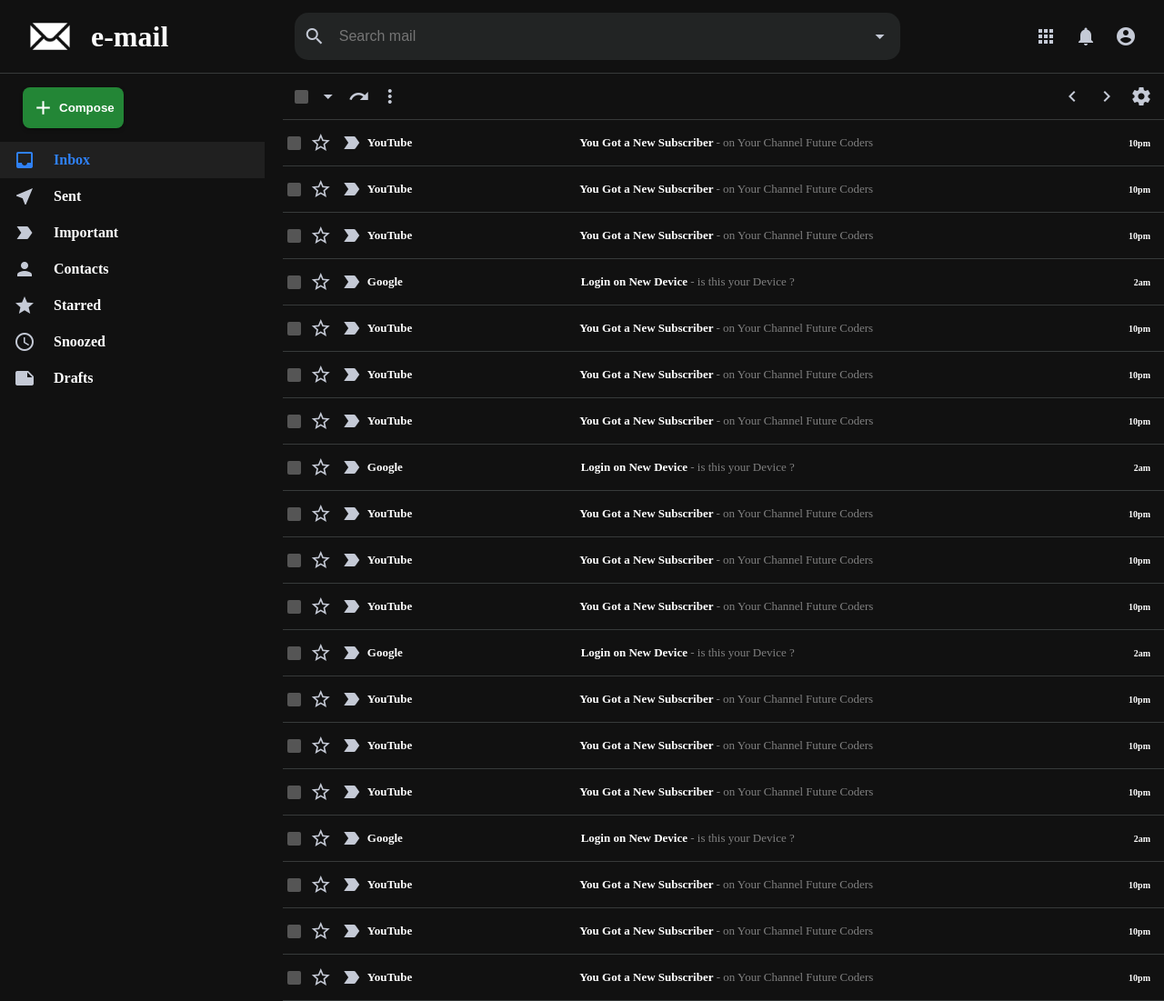
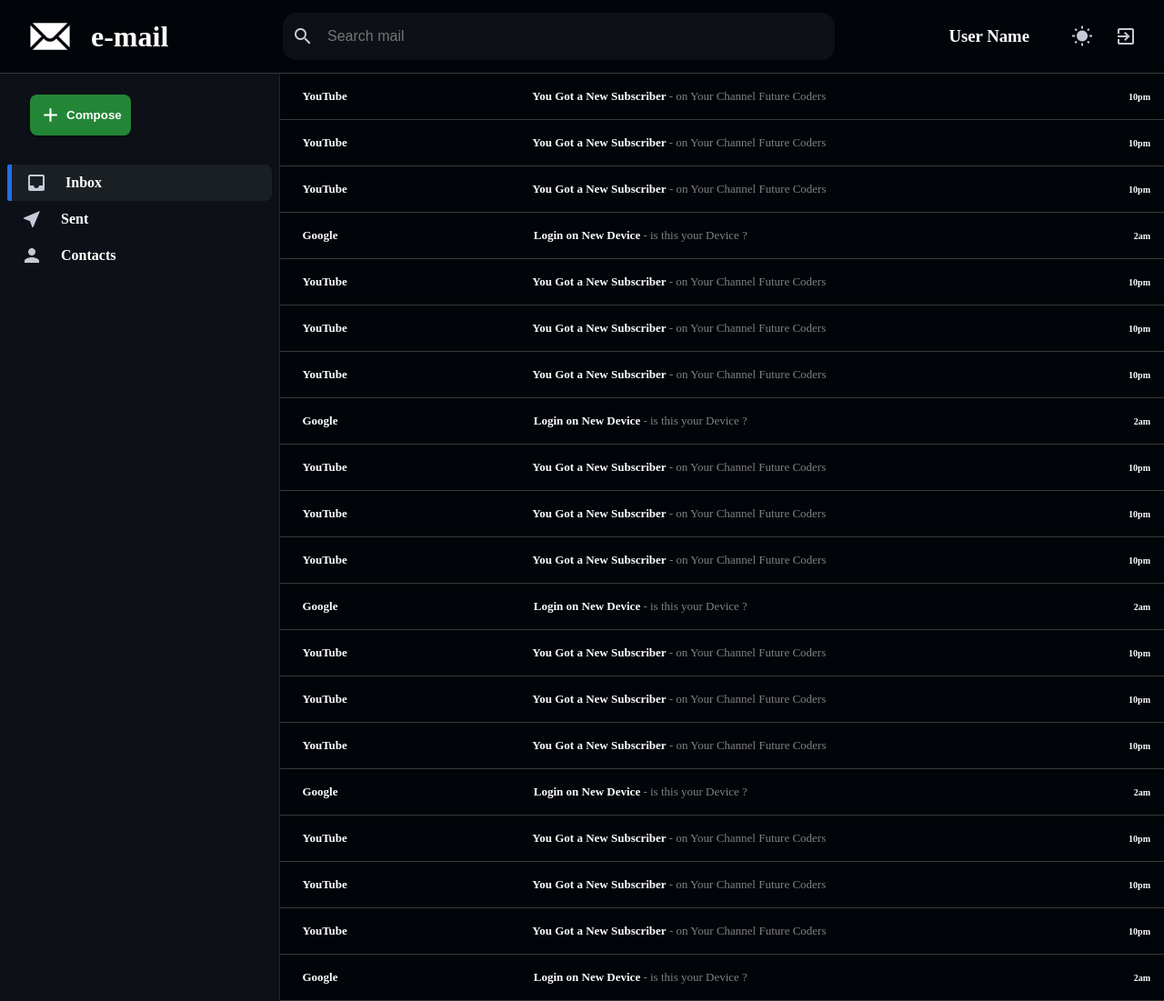
Before and after one commit to h471x/php_mail, a PHP site: page /templates/mail.php in a window 1280 px wide. Shown: the whole page at 91% size. Run offline with PHP 8.4, Linux system fonts and the light colour scheme.

Commit message:
Simplifying the GUI

```diff
--- a/assets/css/style.css
+++ b/assets/css/style.css
@@ -28,7 +28,8 @@
   justify-content: space-between;
   border-bottom: 1px solid #373a3a;
   color: white;
-  background-color: #111111;
+  /* background-color: #111111; */
+  background-color: #010409;
 }
 
 .header__left {
@@ -45,7 +46,8 @@
   display: flex;
   flex: 0.7;
   align-items: center;
-  background-color: #222424;
+  /* background-color: #222424; */
+  background-color: #0d1117;
   color: white;
   padding: 2px;
   padding-left: 10px;
@@ -66,8 +68,29 @@
   background-color: transparent;
 }
 
+.header__middle button{
+  display: flex;
+  align-items: center;
+  background-color: transparent;
+  border: none;
+}
+
+.header__right button{
+  display: flex;
+  align-items: center;
+  background-color: transparent;
+  border: none;
+}
+
+.emailList__list{
+  width: 100%;
+  background-color: #010409;
+}
+
 .header__right {
   display: flex;
+  gap: 0.25rem;
+  align-items: center;
   padding-right: 20px;
 }
 
@@ -76,18 +99,36 @@
   cursor: pointer;
 }
 
+.user{
+  padding-right: 2rem;
+  display: flex;
+  flex-direction: column;
+  justify-content: center;
+  width: 90%;
+  height: 5rem;
+  align-items: center;
+  font-size: medium;
+}
+
+.logout:hover, .theme:hover{
+  border-radius: 8px;
+  background-color: #1a1f24;
+}
+
 /* Sidebar */
 .sidebar {
   flex: 0.3;
   max-width: 300px;
-  padding-right: 20px;
-  background-color: #111111;
+  padding: 8px;
+  /* background-color: #111111; */
+  background-color: #0d1117;
+  border-right: 1px solid #222424;
 }
 
 .sidebar__compose {
   margin-top: 15px;
   margin-left: 25px;
-  margin-bottom: 15px;
+  margin-bottom: 2rem;
   text-transform: capitalize;
   color: white;
   padding: 10px;
@@ -141,15 +182,31 @@
   /* font-weight: 400; */
 }
 
-.sidebarOption:hover,
+/* .sidebarOption:hover,
 .sidebarOption:hover h3,
 .sidebarOption:hover .material-icons,
 .sidebarOption__active,
 .sidebarOption__active h3,
-.sidebarOption__active .material-icons {
-  background-color: #202020;
-  color: #2f81f7;
+.sidebarOption__active .material-icons { */
+  /* background-color: #202020; */
+  /* background-color: #21262c; */
   /* font-weight: 800; */
+/* } */
+
+.sidebarOption:hover{
+  background-color: #21262c;
+  border-radius: 8px;
+  /* border-left: 5px solid #1f6feb; */
+  border-top-left-radius: 2px;
+  border-bottom-left-radius: 2px;
+}
+
+.sidebarOption__active{
+  background-color: #1a1f24;
+  border-radius: 8px;
+  border-left: 5px solid #1f6feb;
+  border-top-left-radius: 2px;
+  border-bottom-left-radius: 2px;
 }
 
 .sidebar__footer {
@@ -277,7 +334,8 @@ input[type="checkbox"]:checked::before {
   display: flex;
   justify-content: space-between;
   border-bottom: 1px solid #373a3a;
-  background-color: #111111;
+  /* background-color: #111111; */
+  background-color: #010409;
   z-index: 999;
   padding: 8px;
 }
@@ -288,7 +346,7 @@ input[type="checkbox"]:checked::before {
 }
 
 .emailList__settings .material-icons {
-  margin: 5px;
+  margin: 5px 5px 5px 0;
   cursor: pointer;
 }
 
@@ -354,10 +412,12 @@ input {
   border-bottom: 1px solid #373a3a;
   cursor: pointer;
   z-index: 999;
+  padding-left: 8px;
 }
 
 .emailRow:hover {
-  background-color: #222424;
+  /* background-color: #222424; */
+  background-color: #21262c;
   border-bottom: 1px solid #373a3a;
   /* border-top: 1px solid whitesmoke; */
   /* box-shadow: 0 4px 4px -2px rgba(0, 0, 0, 0.24); */
@@ -380,6 +440,7 @@ input {
 }
 
 .emailRow__title {
+  padding-left: 1rem;
   font-size: 13px;
   flex: 0.3;
 }
--- a/templates/mail.php
+++ b/templates/mail.php
@@ -22,16 +22,30 @@
           <!-- src="https://i.pinimg.com/originals/ae/47/fa/ae47fa9a8fd263aa364018517020552d.png" -->
       </div>
 
-      <div class="header__middle">
-        <span class="material-icons"> search </span>
-        <input type="text" placeholder="Search mail" />
-        <span class="material-icons"> arrow_drop_down </span>
-      </div>
+      <form class="header__middle" action="">
+        <button type="submit">
+          <span class="material-icons"> search </span>
+        </button>
+        <input type="search" placeholder="Search mail" />
+        <!-- <span class="material-icons"> arrow_drop_down </span> -->
+      </form>
 
       <div class="header__right">
-        <span class="material-icons"> apps </span>
+        <!-- <span class="material-icons"> apps </span>
         <span class="material-icons"> notifications </span>
-        <span class="material-icons"> account_circle </span>
+        <span class="material-icons"> account_circle </span> -->
+        <div class="user">
+          <h3>User Name</h3>
+          <!-- <span>example@mail.com</span> -->
+        </div>
+        <button class="theme">
+          <span class="material-icons">wb_sunny</span>
+        </button>
+        <!-- here for the dark mode -->
+        <!-- <span class="material-icons">brightness_3</span> -->
+        <button class="logout">
+          <span class="material-icons">exit_to_app</span>
+        </button>
         <!-- <img src="./gui_icons/white/user_circle.png" alt="" class="gui_icon"/> -->
       </div>
     </div>
@@ -53,16 +67,16 @@
         </div>
 
         <div class="sidebarOption">
-          <span class="material-icons"> label_important </span>
-          <h3>Important</h3>
-        </div>
-
-        <div class="sidebarOption">
           <span class="material-icons"> person </span>
           <h3>Contacts</h3>
         </div>
 
-        <div class="sidebarOption">
+        <!-- <div class="sidebarOption">
+          <span class="material-icons"> label_important </span>
+          <h3>Important</h3>
+        </div> -->
+
+        <!-- <div class="sidebarOption">
           <span class="material-icons"> star </span>
           <h3>Starred</h3>
         </div>
@@ -70,14 +84,14 @@
         <div class="sidebarOption">
           <span class="material-icons"> access_time </span>
           <h3>Snoozed</h3>
-        </div>
+        </div> -->
 
 
 
-        <div class="sidebarOption">
+        <!-- <div class="sidebarOption">
           <span class="material-icons"> note </span>
           <h3>Drafts</h3>
-        </div>
+        </div> -->
         <!-- <div class="sidebarOption">
           <span class="material-icons"> expand_more </span>
           <h3>More</h3>
@@ -96,20 +110,20 @@
       <!-- Email List Starts -->
       <div class="emailList">
         <!-- Settings Starts -->
-        <div class="emailList__settings">
+        <!-- <div class="emailList__settings">
           <div class="emailList__settingsLeft">
-            <input type="checkbox" />
-            <span class="material-icons"> arrow_drop_down </span>
+            <input type="checkbox" /> -->
+            <!-- <span class="material-icons"> arrow_drop_down </span>
             <span class="material-icons"> redo </span>
-            <span class="material-icons"> more_vert </span>
+            <span class="material-icons"> more_vert </span> -->
+          <!-- </div>
+          <div class="emailList__settingsRight"> -->
+            <!-- <span class="material-icons"> chevron_left </span>
+            <span class="material-icons"> chevron_right </span> -->
+            <!-- <span class="material-icons"> keyboard_hide </span> -->
+            <!-- <span class="material-icons"> settings </span>
           </div>
-          <div class="emailList__settingsRight">
-            <span class="material-icons"> chevron_left </span>
-            <span class="material-icons"> chevron_right </span>
-            <!-- <span class="material-icons"> keyboard_hide </span> -->
-            <span class="material-icons"> settings </span>
-          </div>
-        </div>
+        </div> -->
         <!-- Settings Ends -->
 
         <!-- Section Starts -->
@@ -136,9 +150,9 @@
           <!-- Email Row Starts -->
           <div class="emailRow">
             <div class="emailRow__options">
-              <input type="checkbox" name="" id="" />
-              <span class="material-icons"> star_border </span>
-              <span class="material-icons"> label_important </span>
+              <!-- <input type="checkbox" name="" id="" /> -->
+              <!-- <span class="material-icons"> star_border </span> -->
+              <!-- <span class="material-icons"> label_important </span> -->
             </div>
 
             <h3 class="emailRow__title">YouTube</h3>
@@ -157,9 +171,9 @@
           <!-- Email Row Starts -->
           <div class="emailRow">
             <div class="emailRow__options">
-              <input type="checkbox" name="" id="" />
-              <span class="material-icons"> star_border </span>
-              <span class="material-icons"> label_important </span>
+              <!-- <input type="checkbox" name="" id="" /> -->
+              <!-- <span class="material-icons"> star_border </span> -->
+              <!-- <span class="material-icons"> label_important </span> -->
             </div>
 
             <h3 class="emailRow__title">YouTube</h3>
@@ -178,9 +192,9 @@
           <!-- Email Row Starts -->
           <div class="emailRow">
             <div class="emailRow__options">
-              <input type="checkbox" name="" id="" />
-              <span class="material-icons"> star_border </span>
-              <span class="material-icons"> label_important </span>
+              <!-- <input type="checkbox" name="" id="" /> -->
+              <!-- <span class="material-icons"> star_border </span> -->
+              <!-- <span class="material-icons"> label_important </span> -->
             </div>
 
             <h3 class="emailRow__title">YouTube</h3>
@@ -200,9 +214,9 @@
           <!-- Email Row Starts -->
           <div class="emailRow">
             <div class="emailRow__options">
-              <input type="checkbox" name="" id="" />
-              <span class="material-icons"> star_border </span>
-              <span class="material-icons"> label_important </span>
+              <!-- <input type="checkbox" name="" id="" /> -->
+              <!-- <span class="material-icons"> star_border </span> -->
+              <!-- <span class="material-icons"> label_important </span> -->
             </div>
 
             <h3 class="emailRow__title">Google</h3>
@@ -222,9 +236,9 @@
           <!-- Email Row Starts -->
           <div class="emailRow">
             <div class="emailRow__options">
-              <input type="checkbox" name="" id="" />
-              <span class="material-icons"> star_border </span>
-              <span class="material-icons"> label_important </span>
+              <!-- <input type="checkbox" name="" id="" /> -->
+              <!-- <span class="material-icons"> star_border </span> -->
+              <!-- <span class="material-icons"> label_important </span> -->
             </div>
 
             <h3 class="emailRow__title">YouTube</h3>
@@ -243,9 +257,9 @@
           <!-- Email Row Starts -->
           <div class="emailRow">
             <div class="emailRow__options">
-              <input type="checkbox" name="" id="" />
-              <span class="material-icons"> star_border </span>
-              <span class="material-icons"> label_important </span>
+              <!-- <input type="checkbox" name="" id="" /> -->
+              <!-- <span class="material-icons"> star_border </span> -->
+              <!-- <span class="material-icons"> label_important </span> -->
             </div>
 
             <h3 class="emailRow__title">YouTube</h3>
@@ -264,9 +278,9 @@
           <!-- Email Row Starts -->
           <div class="emailRow">
             <div class="emailRow__options">
-              <input type="checkbox" name="" id="" />
-              <span class="material-icons"> star_border </span>
-              <span class="material-icons"> label_important </span>
+              <!-- <input type="checkbox" name="" id="" /> -->
+              <!-- <span class="material-icons"> star_border </span> -->
+              <!-- <span class="material-icons"> label_important </span> -->
             </div>
 
             <h3 class="emailRow__title">YouTube</h3>
@@ -286,9 +300,9 @@
           <!-- Email Row Starts -->
           <div class="emailRow">
             <div class="emailRow__options">
-              <input type="checkbox" name="" id="" />
-              <span class="material-icons"> star_border </span>
-              <span class="material-icons"> label_important </span>
+              <!-- <input type="checkbox" name="" id="" /> -->
+              <!-- <span class="material-icons"> star_border </span> -->
+              <!-- <span class="material-icons"> label_important </span> -->
             </div>
 
             <h3 class="emailRow__title">Google</h3>
@@ -308,9 +322,9 @@
           <!-- Email Row Starts -->
           <div class="emailRow">
             <div class="emailRow__options">
-              <input type="checkbox" name="" id="" />
-              <span class="material-icons"> star_border </span>
-              <span class="material-icons"> label_important </span>
+              <!-- <input type="checkbox" name="" id="" /> -->
+              <!-- <span class="material-icons"> star_border </span> -->
+              <!-- <span class="material-icons"> label_important </span> -->
             </div>
 
             <h3 class="emailRow__title">YouTube</h3>
@@ -329,9 +343,9 @@
           <!-- Email Row Starts -->
           <div class="emailRow">
             <div class="emailRow__options">
-              <input type="checkbox" name="" id="" />
-              <span class="material-icons"> star_border </span>
-              <span class="material-icons"> label_important </span>
+              <!-- <input type="checkbox" name="" id="" /> -->
+              <!-- <span class="material-icons"> star_border </span> -->
+              <!-- <span class="material-icons"> label_important </span> -->
             </div>
 
             <h3 class="emailRow__title">YouTube</h3>
@@ -350,9 +364,9 @@
           <!-- Email Row Starts -->
           <div class="emailRow">
             <div class="emailRow__options">
-              <input type="checkbox" name="" id="" />
-              <span class="material-icons"> star_border </span>
-              <span class="material-icons"> label_important </span>
+              <!-- <input type="checkbox" name="" id="" /> -->
+              <!-- <span class="material-icons"> star_border </span> -->
+              <!-- <span class="material-icons"> label_important </span> -->
             </div>
 
             <h3 class="emailRow__title">YouTube</h3>
@@ -372,9 +386,9 @@
           <!-- Email Row Starts -->
           <div class="emailRow">
             <div class="emailRow__options">
-              <input type="checkbox" name="" id="" />
-              <span class="material-icons"> star_border </span>
-              <span class="material-icons"> label_important </span>
+              <!-- <input type="checkbox" name="" id="" /> -->
+              <!-- <span class="material-icons"> star_border </span> -->
+              <!-- <span class="material-icons"> label_important </span> -->
             </div>
 
             <h3 class="emailRow__title">Google</h3>
@@ -394,9 +408,9 @@
           <!-- Email Row Starts -->
           <div class="emailRow">
             <div class="emailRow__options">
-              <input type="checkbox" name="" id="" />
-              <span class="material-icons"> star_border </span>
-              <span class="material-icons"> label_important </span>
+              <!-- <input type="checkbox" name="" id="" /> -->
+              <!-- <span class="material-icons"> star_border </span> -->
+              <!-- <span class="material-icons"> label_important </span> -->
             </div>
 
             <h3 class="emailRow__title">YouTube</h3>
@@ -415,9 +429,9 @@
           <!-- Email Row Starts -->
           <div class="emailRow">
             <div class="emailRow__options">
-              <input type="checkbox" name="" id="" />
-              <span class="material-icons"> star_border </span>
-              <span class="material-icons"> label_important </span>
+              <!-- <input type="checkbox" name="" id="" /> -->
+              <!-- <span class="material-icons"> star_border </span> -->
+              <!-- <span class="material-icons"> label_important </span> -->
             </div>
 
             <h3 class="emailRow__title">YouTube</h3>
@@ -436,9 +450,9 @@
           <!-- Email Row Starts -->
           <div class="emailRow">
             <div class="emailRow__options">
-              <input type="checkbox" name="" id="" />
-              <span class="material-icons"> star_border </span>
-              <span class="material-icons"> label_important </span>
+              <!-- <input type="checkbox" name="" id="" /> -->
+              <!-- <span class="material-icons"> star_border </span> -->
+              <!-- <span class="material-icons"> label_important </span> -->
             </div>
 
             <h3 class="emailRow__title">YouTube</h3>
@@ -458,9 +472,9 @@
           <!-- Email Row Starts -->
           <div class="emailRow">
             <div class="emailRow__options">
-              <input type="checkbox" name="" id="" />
-              <span class="material-icons"> star_border </span>
-              <span class="material-icons"> label_important </span>
+              <!-- <input type="checkbox" name="" id="" /> -->
+              <!-- <span class="material-icons"> star_border </span> -->
+              <!-- <span class="material-icons"> label_important </span> -->
             </div>
 
             <h3 class="emailRow__title">Google</h3>
@@ -480,9 +494,9 @@
           <!-- Email Row Starts -->
           <div class="emailRow">
             <div class="emailRow__options">
-              <input type="checkbox" name="" id="" />
-              <span class="material-icons"> star_border </span>
-              <span class="material-icons"> label_important </span>
+              <!-- <input type="checkbox" name="" id="" /> -->
+              <!-- <span class="material-icons"> star_border </span> -->
+              <!-- <span class="material-icons"> label_important </span> -->
             </div>
 
             <h3 class="emailRow__title">YouTube</h3>
@@ -501,9 +515,9 @@
           <!-- Email Row Starts -->
           <div class="emailRow">
             <div class="emailRow__options">
-              <input type="checkbox" name="" id="" />
-              <span class="material-icons"> star_border </span>
-              <span class="material-icons"> label_important </span>
+              <!-- <input type="checkbox" name="" id="" /> -->
+              <!-- <span class="material-icons"> star_border </span> -->
+              <!-- <span class="material-icons"> label_important </span> -->
             </div>
 
             <h3 class="emailRow__title">YouTube</h3>
@@ -522,9 +536,9 @@
           <!-- Email Row Starts -->
           <div class="emailRow">
             <div class="emailRow__options">
-              <input type="checkbox" name="" id="" />
-              <span class="material-icons"> star_border </span>
-              <span class="material-icons"> label_important </span>
+              <!-- <input type="checkbox" name="" id="" /> -->
+              <!-- <span class="material-icons"> star_border </span> -->
+              <!-- <span class="material-icons"> label_important </span> -->
             </div>
 
             <h3 class="emailRow__title">YouTube</h3>
@@ -544,9 +558,9 @@
           <!-- Email Row Starts -->
           <div class="emailRow">
             <div class="emailRow__options">
-              <input type="checkbox" name="" id="" />
-              <span class="material-icons"> star_border </span>
-              <span class="material-icons"> label_important </span>
+              <!-- <input type="checkbox" name="" id="" /> -->
+              <!-- <span class="material-icons"> star_border </span> -->
+              <!-- <span class="material-icons"> label_important </span> -->
             </div>
 
             <h3 class="emailRow__title">Google</h3>
```
